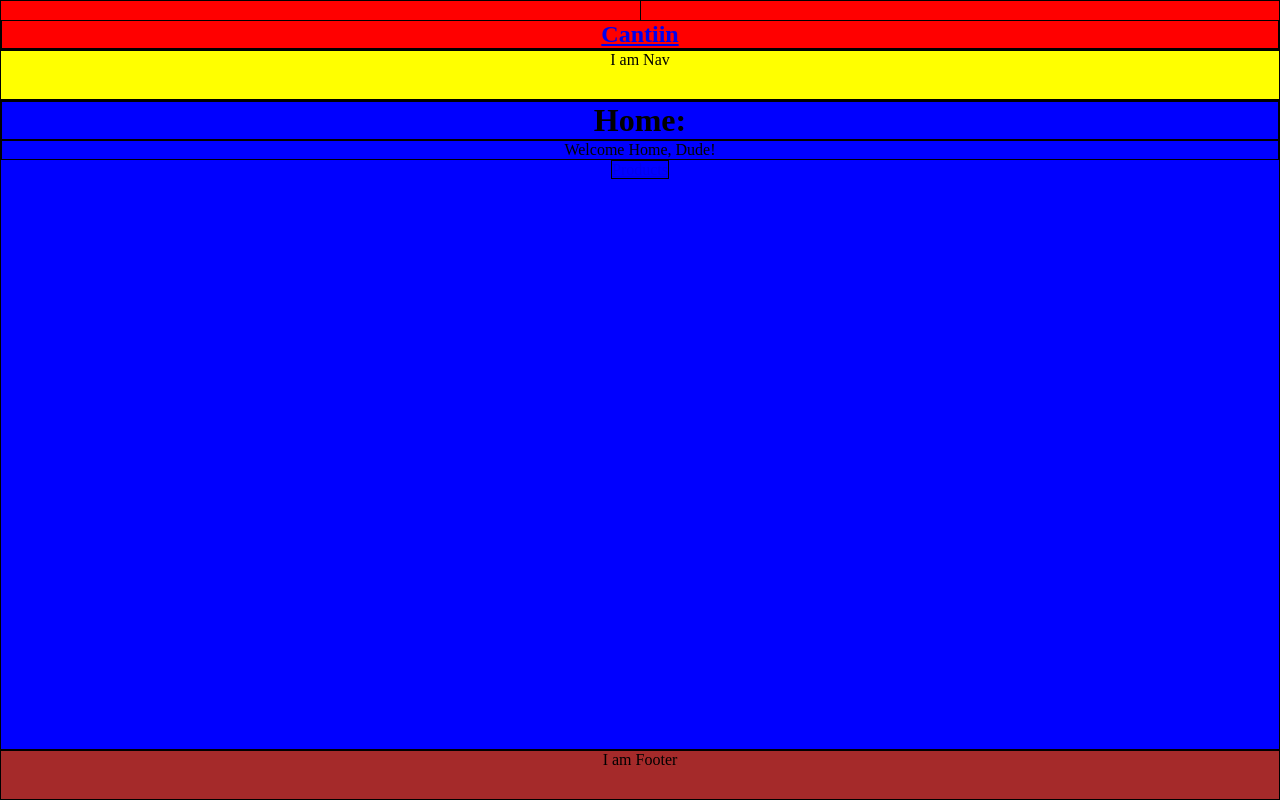
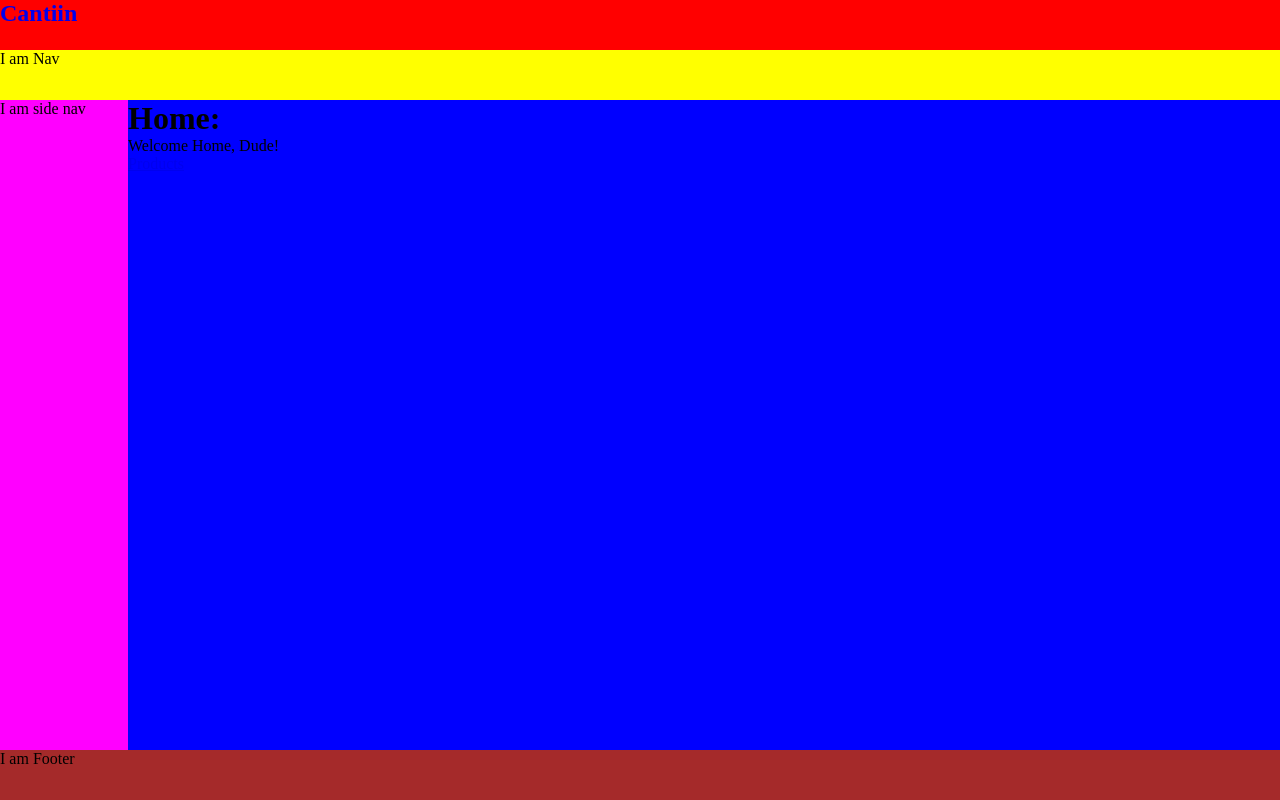
Before and after one commit to OmarThinks/cantiin_django, a Django app: page / in a window 1280 px wide. Run offline with Django 3.2, Linux system fonts and the light colour scheme; some libraries are stand-ins or nearby versions.

Commit message:
base_layout.html:add:side_nav

```diff
--- a/_app/assets/style.css
+++ b/_app/assets/style.css
@@ -1,9 +1,6 @@
 *{
 	box-sizing: border-box;
-	border: solid 1px black;
 	padding: 0px; margin: 0px;
-	text-align: center;
-	vertical-align: middle;
 }
 
 
@@ -12,12 +9,11 @@ body,html
 	margin: 0px; padding: 0px;
 	width: 100%;height: 100%;
 	border: none;
-	background-color: grey;
 }
 
 
 
-/*header > a:hover{text-decoration: none;}*/
+header > a{text-decoration: none;}
 
 
 
@@ -31,16 +27,16 @@ header { grid-area: header; background-color: red;}
 nav { grid-area: nav; background-color: yellow;}
 main { grid-area: main; background-color: blue;}
 footer { grid-area: footer; background-color: brown;}
+.side_nav{grid-area: side_nav; background-color: magenta; display: inline;}
 
 body {
 	display: grid;
-  grid-template-areas:
+	grid-template-areas:
     'header header'
     'nav nav'
-    "main main"
+    "side_nav main"
     'footer footer';
 	grid-gap: 0px 0px;
-	grid-template-columns: 20% 80%;
+	grid-template-columns: 10% 90%;
 	grid-template-rows: 50px 50px auto 50px;
-	background-color: magenta;
 }
--- a/_app/templates/base_layout.html
+++ b/_app/templates/base_layout.html
@@ -26,17 +26,13 @@
 
 
 	<header>
+		<a class="" href="/">
+			<h2 class="">Cantiin</h2>
+		</a>
+	</header>
 
 
-
-	<a class=""
-	href="/"><h2 class="p-1 m-0">Cantiin</h2></a>
-</header>
 	<nav class="">I am Nav</nav>
-
-
-
-
 
 
 	<main class="wrapper">
@@ -45,11 +41,7 @@
 	</main>
 
 
-
-
-
-
-
+<div class="side_nav">I am side nav</div>
 
 <footer class="">I am Footer</footer>
 
```
